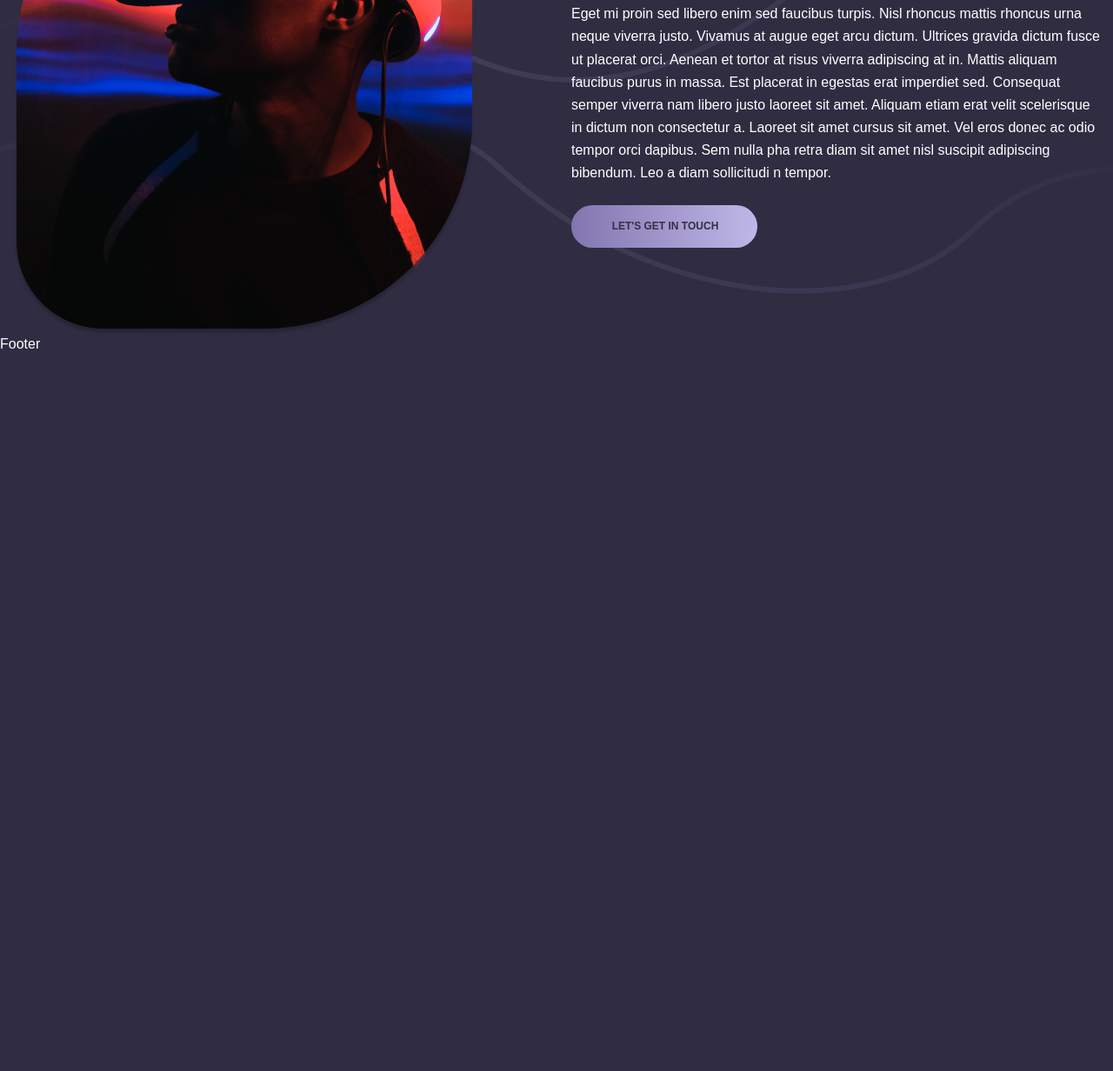
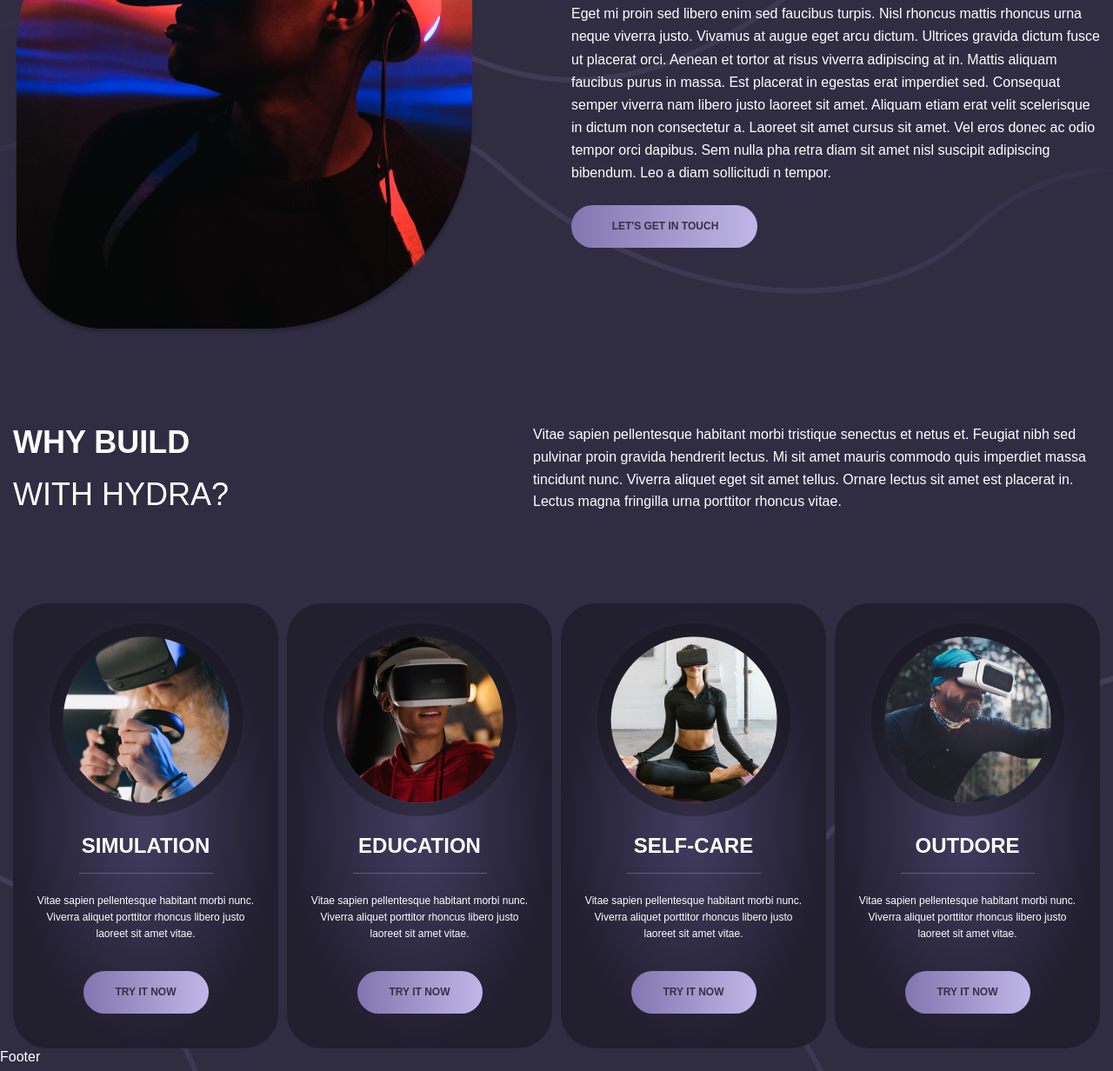
Before and after one commit to Limonbird/hydra-landing, a website: page src/index.html in a window 1280 px wide. Shown: the part 1429-2661 px from the top of the page at 87% size. Before the commit the page ends 1835 px from the top, so only its background shows below. Drawn offline with nearby package versions, Linux system fonts and the light colour scheme; files that its build step writes are made by us from their sources; a web font is replaced by a local one.

Commit message:
Оформлена секция services

```diff
--- a/src/index.html
+++ b/src/index.html
@@ -54,7 +54,6 @@
                 srcset="./assets/images/content/hero.png 1x, ./assets/images/content/hero@2x.png 2x"
                 width="524px"
                 height="455px"
-                class="hero__image"
               />
               <img
                 src="./assets/images/content/hero.png"
@@ -104,17 +103,17 @@
       </section>
       <section class="about site__about">
         <div class="container">
-          <div class="about-intro">
-            <div class="about-intro__title">
+          <div class="section-intro">
+            <div class="section-intro__title">
               <div class="title-split">
                 <span class="title-split__top">Introduction</span>
-                <span class="title-split__bottom about-intro__split">to hydra vr</span>
+                <span class="title-split__bottom section-intro__split">to hydra vr</span>
               </div>
-              <svg width="202px" height="37px" class="about-intro__icon">
+              <svg width="202px" height="37px" class="section-intro__icon">
                 <use href="./assets/images/sprite.svg#arrow-long" />
               </svg>
             </div>
-            <p class="about-intro__description">
+            <p class="section-intro__description">
               Vitae sapien pellentesque habitant morbi tristique senectus et netus et. Feugiat nibh sed pulvinar proin
               gravida hendrerit lectus. Mi sit amet mauris commodo quis imperdiet massa tincidunt nunc. Viverra aliquet
               eget sit amet tellus. Ornare lectus sit amet est placerat in. Lectus magna fringilla urna porttitor
@@ -127,7 +126,6 @@
                 srcset="./assets/images/content/about.png 1x, ./assets/images/content/about@2x.png 2x"
                 width="532px"
                 height="565px"
-                class="about-core__image"
               />
               <img
                 src="./assets/images/content/about.png"
@@ -158,6 +156,117 @@
           </div>
         </div>
       </section>
+      <section class="services site__services">
+        <div class="container">
+          <div class="section-intro section-intro--services">
+            <div class="section-intro__title">
+              <h2 class="title-split title-split--15">
+                <span class="title-split__top">Why build</span>
+                <span class="title-split__bottom">with hydra?</span>
+              </h2>
+              <svg width="202px" height="37px" class="section-intro__icon">
+                <use href="./assets/images/sprite.svg#arrow-long" />
+              </svg>
+            </div>
+            <p class="section-intro__description">
+              Vitae sapien pellentesque habitant morbi tristique senectus et netus et. Feugiat nibh sed pulvinar proin
+              gravida hendrerit lectus. Mi sit amet mauris commodo quis imperdiet massa tincidunt nunc. Viverra aliquet
+              eget sit amet tellus. Ornare lectus sit amet est placerat in. Lectus magna fringilla urna porttitor
+              rhoncus vitae.
+            </p>
+          </div>
+          <ul class="services__list">
+            <li class="service-card">
+              <picture>
+                <source
+                  srcset="./assets/images/content/services-01.png 1x, ./assets/images/content/services-01@2x.png 2x"
+                  width="192px"
+                  height="192px"
+                />
+                <img
+                  src="./assets/images/content/services-01.png"
+                  alt="Simulation image"
+                  width="192px"
+                  height="192px"
+                  class="service-card__image"
+                />
+              </picture>
+              <h4 class="service-card__title">Simulation</h4>
+              <p class="service-card__description">
+                Vitae sapien pellentesque habitant morbi nunc. Viverra aliquet porttitor rhoncus libero justo laoreet
+                sit amet vitae.
+              </p>
+              <a href="#!" class="button service-card__button">Try it now</a>
+            </li>
+            <li class="service-card">
+              <picture>
+                <source
+                  srcset="./assets/images/content/services-02.png 1x, ./assets/images/content/services-02@2x.png 2x"
+                  width="192px"
+                  height="192px"
+                />
+                <img
+                  src="./assets/images/content/services-02.png"
+                  alt="Education image"
+                  width="192px"
+                  height="192px"
+                  class="service-card__image"
+                />
+              </picture>
+              <h4 class="service-card__title">Education</h4>
+              <p class="service-card__description">
+                Vitae sapien pellentesque habitant morbi nunc. Viverra aliquet porttitor rhoncus libero justo laoreet
+                sit amet vitae.
+              </p>
+              <a href="#!" class="button service-card__button">Try it now</a>
+            </li>
+            <li class="service-card">
+              <picture>
+                <source
+                  srcset="./assets/images/content/services-03.png 1x, ./assets/images/content/services-03@2x.png 2x"
+                  width="192px"
+                  height="192px"
+                />
+                <img
+                  src="./assets/images/content/services-03.png"
+                  alt="Self-care image"
+                  width="192px"
+                  height="192px"
+                  class="service-card__image"
+                />
+              </picture>
+              <h4 class="service-card__title">Self-care</h4>
+              <p class="service-card__description">
+                Vitae sapien pellentesque habitant morbi nunc. Viverra aliquet porttitor rhoncus libero justo laoreet
+                sit amet vitae.
+              </p>
+              <a href="#!" class="button service-card__button">Try it now</a>
+            </li>
+            <li class="service-card">
+              <picture>
+                <source
+                  srcset="./assets/images/content/services-04.png 1x, ./assets/images/content/services-04@2x.png 2x"
+                  width="192px"
+                  height="192px"
+                />
+                <img
+                  src="./assets/images/content/services-04.png"
+                  alt="Outdore image"
+                  width="192px"
+                  height="192px"
+                  class="service-card__image"
+                />
+              </picture>
+              <h4 class="service-card__title">Outdore</h4>
+              <p class="service-card__description">
+                Vitae sapien pellentesque habitant morbi nunc. Viverra aliquet porttitor rhoncus libero justo laoreet
+                sit amet vitae.
+              </p>
+              <a href="#!" class="button service-card__button">Try it now</a>
+            </li>
+          </ul>
+        </div>
+      </section>
     </main>
     <footer>Footer</footer>
   </body>
--- a/src/scss/base/_reset.scss
+++ b/src/scss/base/_reset.scss
@@ -41,3 +41,7 @@ h6 {
 h1 {
   font-size: 40px;
 }
+
+h4 {
+  font-size: 24px;
+}
--- a/src/scss/page/_about-intro.scss
+++ b/src/scss/components/_section-intro.scss
@@ -1,20 +1,21 @@
-.about-intro {
+.section-intro {
   align-items: center;
-  display: flex;
-  gap: 120px;
+  column-gap: 120px;
+  display: grid;
+  grid-template-columns: 1fr 652px;
 
   &__title {
     display: flex;
-  }
-
-  &__split {
-    margin-top: 10px;
   }
 
   &__icon {
     left: -17px;
     position: relative;
     top: 61px;
+
+    .section-intro--services & {
+      left: 18px;
+    }
   }
 
   &__description {
--- a/src/scss/components/_title-split.scss
+++ b/src/scss/components/_title-split.scss
@@ -1,5 +1,7 @@
 .title-split {
   font-size: 36px;
+  margin-bottom: 0;
+  margin-top: 0;
   text-transform: uppercase;
 
   &__top {
@@ -10,5 +12,10 @@
   &__bottom {
     display: block;
     font-weight: $font-weight-light;
+    margin-top: 5px;
+
+    .title-split--15 & {
+      margin-top: 15px;
+    }
   }
 }
--- a/src/scss/layout/_site.scss
+++ b/src/scss/layout/_site.scss
@@ -6,4 +6,8 @@
   &__about {
     margin-top: 72px;
   }
+
+  &__services {
+    margin-top: 85px;
+  }
 }
--- a/src/scss/main.scss
+++ b/src/scss/main.scss
@@ -16,9 +16,11 @@
 @import "components/button";
 @import "components/contact-item";
 @import "components/title-split";
+@import "components/section-intro";
 
 // page
 @import "page/hero";
 @import "page/about";
-@import "page/about-intro";
 @import "page/about-core";
+@import "page/services";
+@import "page/service-card";
--- a/src/scss/page/_about-core.scss
+++ b/src/scss/page/_about-core.scss
@@ -27,10 +27,6 @@
     margin-top: 49px;
   }
 
-  &__split {
-    margin-top: 5px;
-  }
-
   &__description {
     line-height: 1.63;
     margin-bottom: 0;
--- /dev/null
+++ b/src/scss/page/_service-card.scss
@@ -0,0 +1,44 @@
+.service-card {
+  background: radial-gradient(50% 50% at 50% 50%, #433d60 0%, #211e2e 100%); // @TODO: vars
+  border-radius: 40px;
+  padding: 23px 25px 40px;
+  text-align: center;
+
+  &__image {
+    @include image;
+    border-radius: 50%;
+    border: 15px solid rgba(14, 14, 14, 0.32); // @TODO: vars
+    box-sizing: content-box;
+    margin: 0 auto;
+  }
+
+  &__title {
+    margin-bottom: 0;
+    margin-top: 19px;
+    padding-bottom: 17.5px;
+    position: relative;
+    text-transform: uppercase; // @TODO: у всех заголовков?
+
+    &::after {
+      background-color: rgba(192, 183, 232, 0.33); // @TODO: vars
+      bottom: 0;
+      content: "";
+      height: 1px;
+      left: 50%;
+      position: absolute;
+      transform: translateX(-50%);
+      width: 154px;
+    }
+  }
+
+  &__description {
+    margin-top: 21.5px;
+    font-size: $font-size-sm;
+    margin-bottom: 0;
+    line-height: 1.6;
+  }
+
+  &__button {
+    margin-top: 33px;
+  }
+}
--- /dev/null
+++ b/src/scss/page/_services.scss
@@ -0,0 +1,21 @@
+.services {
+  &__list {
+    @include list-unstyled;
+    column-gap: 10px;
+    display: grid;
+    grid-template-columns: repeat(4, 1fr);
+    margin-top: 88px;
+    position: relative;
+
+    &::after {
+      background: url("./assets/images/bg/services-waves.svg") no-repeat center;
+      content: "";
+      height: 820px;
+      left: -84px;
+      position: absolute;
+      top: 60px;
+      width: 1440px;
+      z-index: -1;
+    }
+  }
+}
```
Also changed, not shown: src/assets/images/bg/services-waves.svg (added), src/assets/images/content/services-01.png (added), src/assets/images/content/services-01@2x.png (added), src/assets/images/content/services-02.png (added), src/assets/images/content/services-02@2x.png (added), src/assets/images/content/services-03.png (added), src/assets/images/content/services-03@2x.png (added), src/assets/images/content/services-04.png (added), src/assets/images/content/services-04@2x.png (added).
